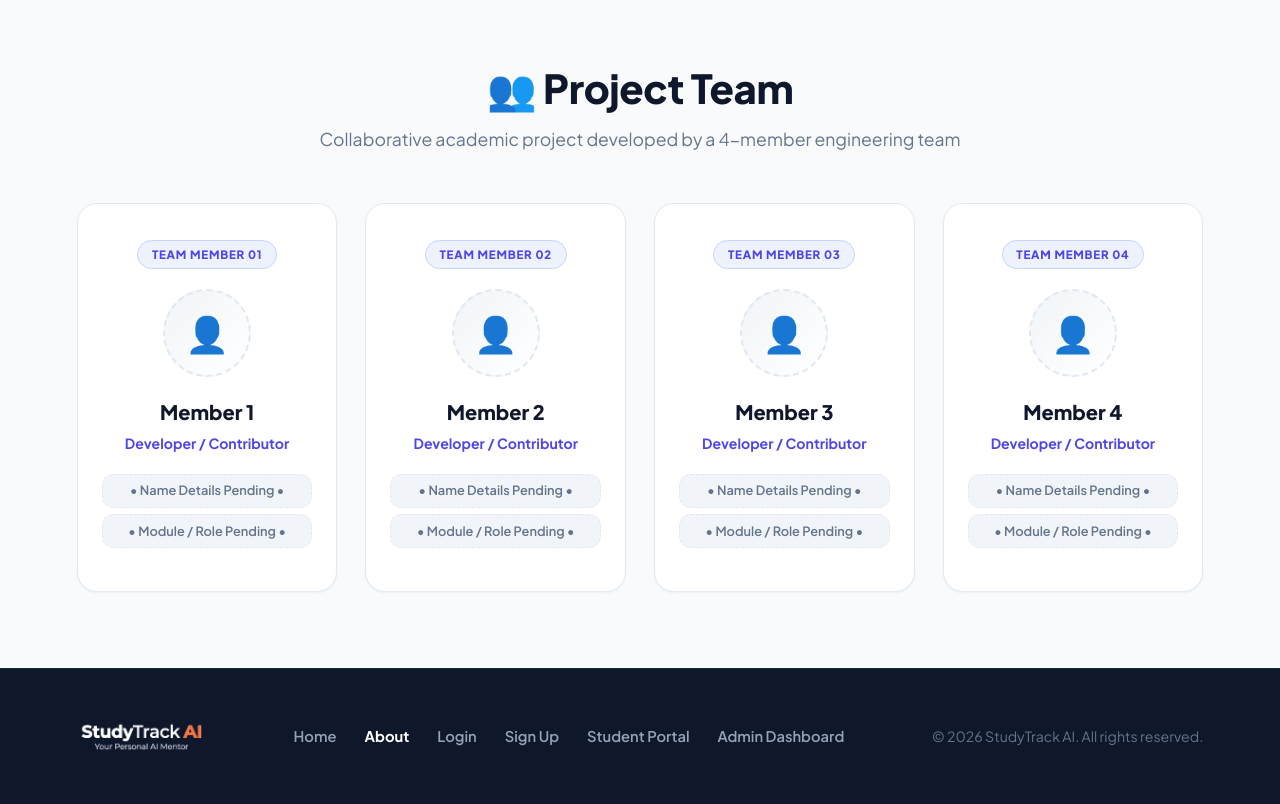
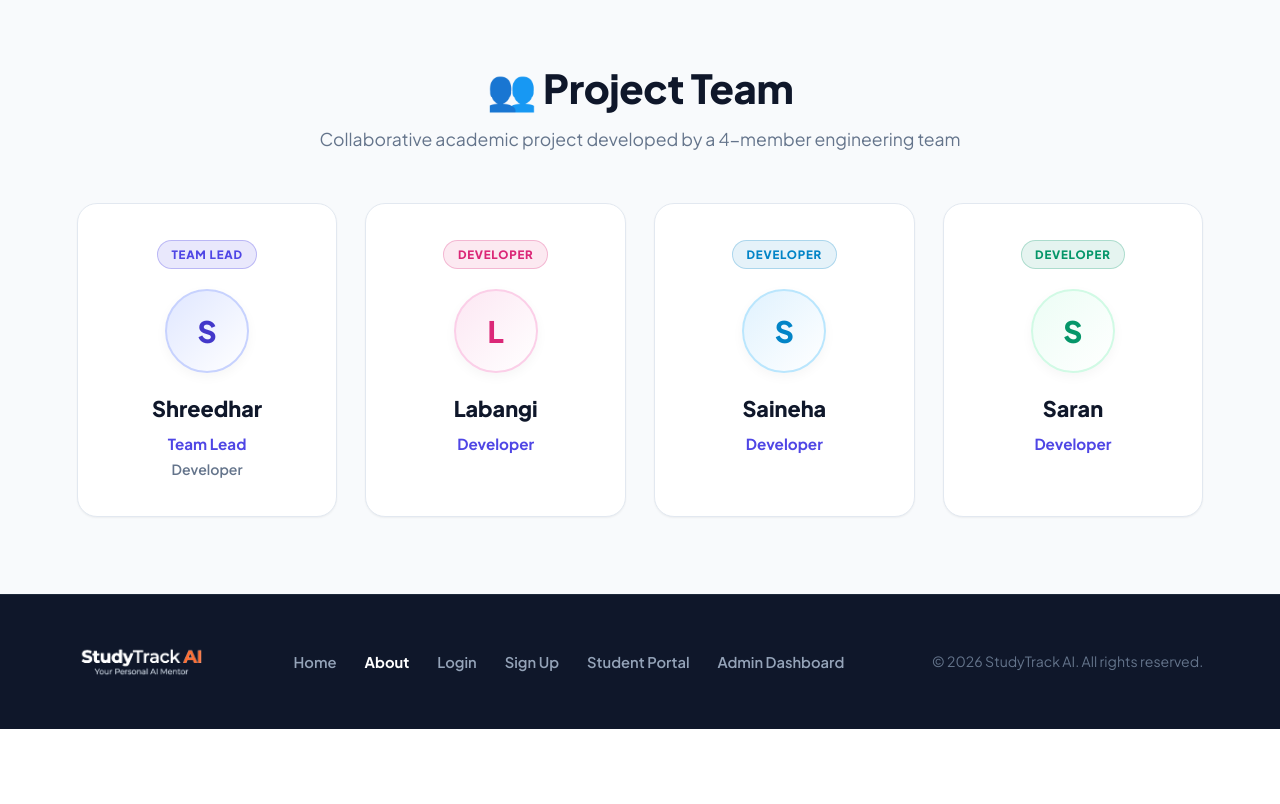
Before and after one commit to shreedhar1008/StudyTrack_Ai-Based-Student-Study-Habit-Recommender, a Flask app: page /about in a window 1280 px wide. Shown: the part 2063-2867 px from the top of the page. After the commit the page ends 2792 px from the top, so only its background shows below. Run offline with Flask 3, Linux system fonts and the light colour scheme; parts of the project's set-up code (start-up, migrations or seed data) failed here and were passed over.

Commit message:
Add project team members to about page

```diff
--- a/frontend/templates/about.html
+++ b/frontend/templates/about.html
@@ -315,51 +315,46 @@
         }
 
         .dev-avatar-ring {
-            width: 88px;
-            height: 88px;
+            width: 84px;
+            height: 84px;
             border-radius: 50%;
-            background: linear-gradient(135deg, var(--surface-subtle) 0%, #ffffff 100%);
-            border: 2px dashed var(--border);
+            background: linear-gradient(135deg, var(--primary-light) 0%, #ffffff 100%);
+            border: 2px solid var(--primary-border);
             margin: 0 auto 1.25rem;
             display: flex;
             align-items: center;
             justify-content: center;
-            font-size: 2.2rem;
-            color: var(--text-muted);
-            transition: transform 0.2s ease, border-color 0.2s ease;
+            font-size: 1.85rem;
+            font-weight: 800;
+            color: var(--primary);
+            transition: all 0.25s ease;
+            box-shadow: 0 4px 12px rgba(0, 0, 0, 0.04);
         }
 
         .dev-profile-card:hover .dev-avatar-ring {
             border-color: var(--primary);
-            border-style: solid;
-            transform: scale(1.06);
+            transform: scale(1.08);
+            box-shadow: 0 8px 20px rgba(79, 70, 229, 0.15);
         }
 
         .dev-name {
-            font-size: 1.25rem;
+            font-size: 1.35rem;
             font-weight: 800;
             color: var(--text-primary);
-            margin-bottom: 0.35rem;
+            margin-bottom: 0.45rem;
         }
 
         .dev-role {
-            font-size: 0.88rem;
+            font-size: 0.95rem;
             font-weight: 700;
             color: var(--primary);
-            margin-bottom: 1.25rem;
+            margin-bottom: 0.2rem;
         }
 
-        .dev-placeholder-pill {
-            display: inline-block;
-            padding: 0.4rem 0.85rem;
-            background: var(--surface-subtle);
-            border: 1px dashed var(--border);
-            border-radius: var(--radius-md);
-            font-size: 0.8rem;
+        .dev-subrole {
+            font-size: 0.88rem;
+            font-weight: 600;
             color: var(--text-muted);
-            font-weight: 600;
-            width: 100%;
-            margin-bottom: 0.4rem;
         }
 
         /* Footer */
@@ -622,7 +617,7 @@
             </div>
         </section>
 
-        <!-- Project Team Section (4 Group Members Blank Symmetrical Profiles) -->
+        <!-- Project Team Section (4 Engineering Team Members) -->
         <section class="fullwidth-section" style="padding-top: 0;">
             <div class="section-header">
                 <h2 class="section-title">👥 Project Team</h2>
@@ -630,52 +625,45 @@
             </div>
 
             <div class="team-grid-4">
-                <!-- Member 1 Blank Card -->
+                <!-- Member 1: Shreedhar -->
                 <div class="dev-profile-card">
-                    <div class="dev-tag">Team Member 01</div>
-                    <div class="dev-avatar-ring">
-                        <span>👤</span>
+                    <div class="dev-tag" style="background: rgba(79, 70, 229, 0.12); color: var(--primary); border-color: rgba(79, 70, 229, 0.3);">Team Lead</div>
+                    <div class="dev-avatar-ring" style="background: linear-gradient(135deg, #e0e7ff 0%, #ffffff 100%); color: #4338ca; border-color: #c7d2fe;">
+                        <span>S</span>
                     </div>
-                    <h3 class="dev-name">Member 1</h3>
-                    <div class="dev-role">Developer / Contributor</div>
-                    <div class="dev-placeholder-pill">• Name Details Pending •</div>
-                    <div class="dev-placeholder-pill">• Module / Role Pending •</div>
+                    <h3 class="dev-name">Shreedhar</h3>
+                    <div class="dev-role">Team Lead</div>
+                    <div class="dev-subrole">Developer</div>
                 </div>
 
-                <!-- Member 2 Blank Card -->
+                <!-- Member 2: Labangi -->
                 <div class="dev-profile-card">
-                    <div class="dev-tag">Team Member 02</div>
-                    <div class="dev-avatar-ring">
-                        <span>👤</span>
+                    <div class="dev-tag" style="background: rgba(219, 39, 119, 0.1); color: #db2777; border-color: rgba(219, 39, 119, 0.25);">Developer</div>
+                    <div class="dev-avatar-ring" style="background: linear-gradient(135deg, #fce7f3 0%, #ffffff 100%); color: #db2777; border-color: #fbcfe8;">
+                        <span>L</span>
                     </div>
-                    <h3 class="dev-name">Member 2</h3>
-                    <div class="dev-role">Developer / Contributor</div>
-                    <div class="dev-placeholder-pill">• Name Details Pending •</div>
-                    <div class="dev-placeholder-pill">• Module / Role Pending •</div>
+                    <h3 class="dev-name">Labangi</h3>
+                    <div class="dev-role" style="margin-bottom: 0;">Developer</div>
                 </div>
 
-                <!-- Member 3 Blank Card -->
+                <!-- Member 3: Saineha -->
                 <div class="dev-profile-card">
-                    <div class="dev-tag">Team Member 03</div>
-                    <div class="dev-avatar-ring">
-                        <span>👤</span>
+                    <div class="dev-tag" style="background: rgba(2, 132, 199, 0.1); color: #0284c7; border-color: rgba(2, 132, 199, 0.25);">Developer</div>
+                    <div class="dev-avatar-ring" style="background: linear-gradient(135deg, #e0f2fe 0%, #ffffff 100%); color: #0284c7; border-color: #bae6fd;">
+                        <span>S</span>
                     </div>
-                    <h3 class="dev-name">Member 3</h3>
-                    <div class="dev-role">Developer / Contributor</div>
-                    <div class="dev-placeholder-pill">• Name Details Pending •</div>
-                    <div class="dev-placeholder-pill">• Module / Role Pending •</div>
+                    <h3 class="dev-name">Saineha</h3>
+                    <div class="dev-role" style="margin-bottom: 0;">Developer</div>
                 </div>
 
-                <!-- Member 4 Blank Card -->
+                <!-- Member 4: Saran -->
                 <div class="dev-profile-card">
-                    <div class="dev-tag">Team Member 04</div>
-                    <div class="dev-avatar-ring">
-                        <span>👤</span>
+                    <div class="dev-tag" style="background: rgba(5, 150, 105, 0.1); color: #059669; border-color: rgba(5, 150, 105, 0.25);">Developer</div>
+                    <div class="dev-avatar-ring" style="background: linear-gradient(135deg, #ecfdf5 0%, #ffffff 100%); color: #059669; border-color: #d1fae5;">
+                        <span>S</span>
                     </div>
-                    <h3 class="dev-name">Member 4</h3>
-                    <div class="dev-role">Developer / Contributor</div>
-                    <div class="dev-placeholder-pill">• Name Details Pending •</div>
-                    <div class="dev-placeholder-pill">• Module / Role Pending •</div>
+                    <h3 class="dev-name">Saran</h3>
+                    <div class="dev-role" style="margin-bottom: 0;">Developer</div>
                 </div>
             </div>
         </section>
```
Also changed, not shown: 1 other file.
